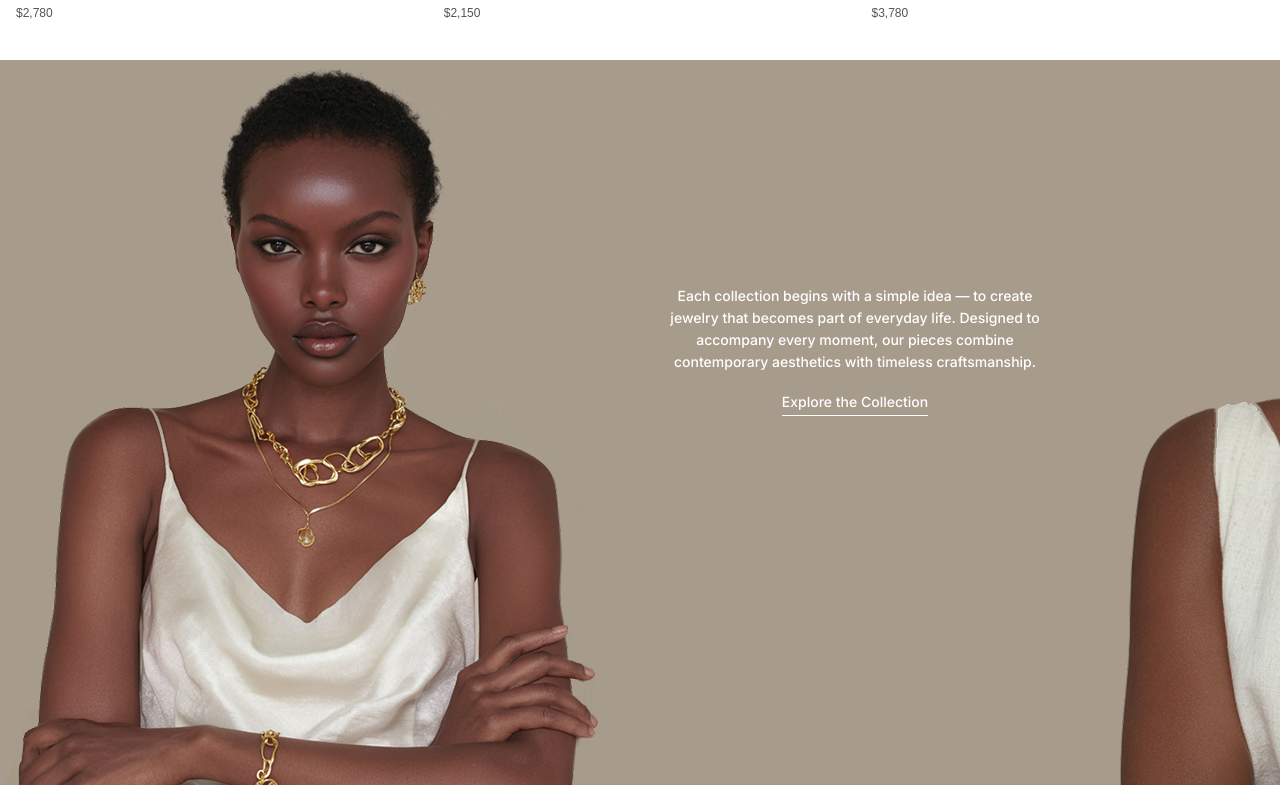
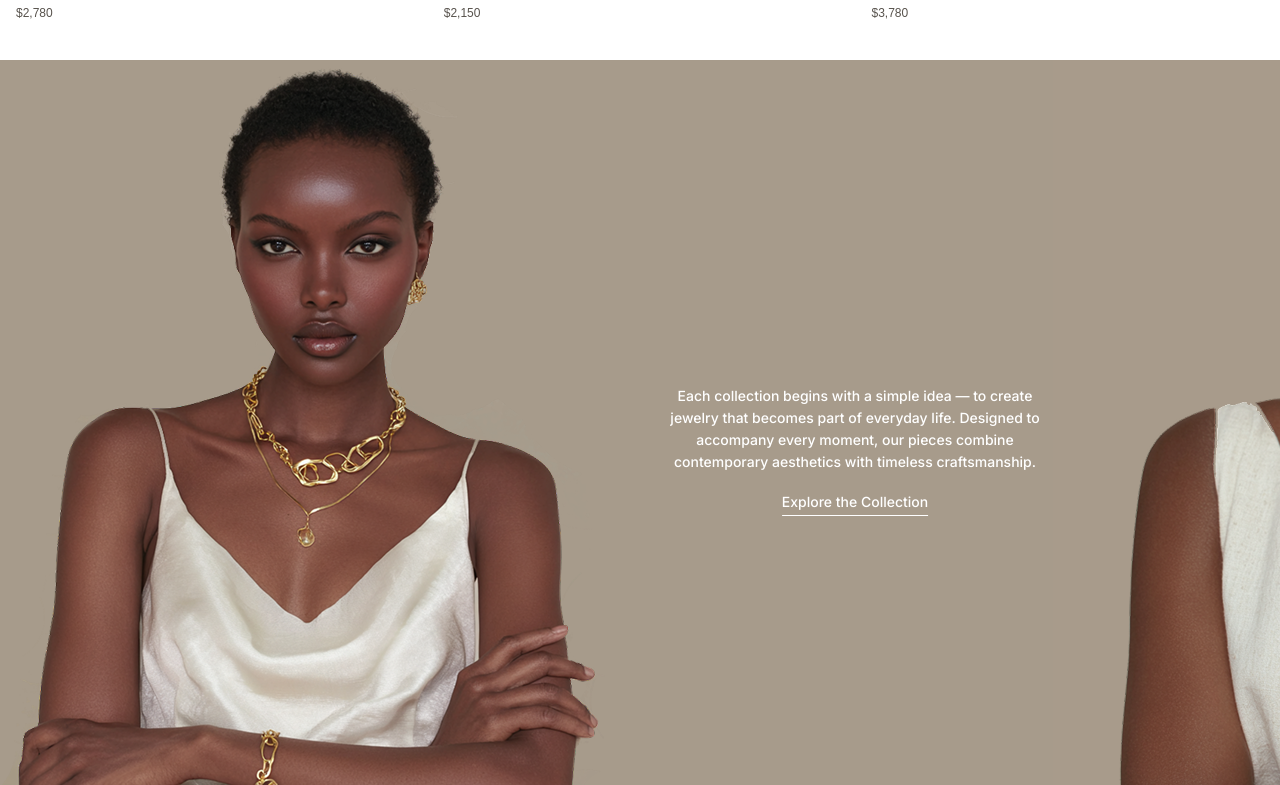
Before and after one commit to Diana19T/jorg-website, a Next.js app: page /new-arrivals in a window 1280 px wide. Shown: the part 1411-2196 px from the top of the page. Built offline with nearby package versions, Linux system fonts and the light colour scheme; a web font is replaced by a local one.

Commit message:
Update page.module.css

```diff
--- a/app/new-arrivals/page.module.css
+++ b/app/new-arrivals/page.module.css
@@ -51,7 +51,7 @@
 .bannerText {
   position: absolute;
   left: 50%;
-  top: 225px;
+  top: 325px;
   transform: translateX(-50%);
   width: 393.83px;
   display: flex;
```
